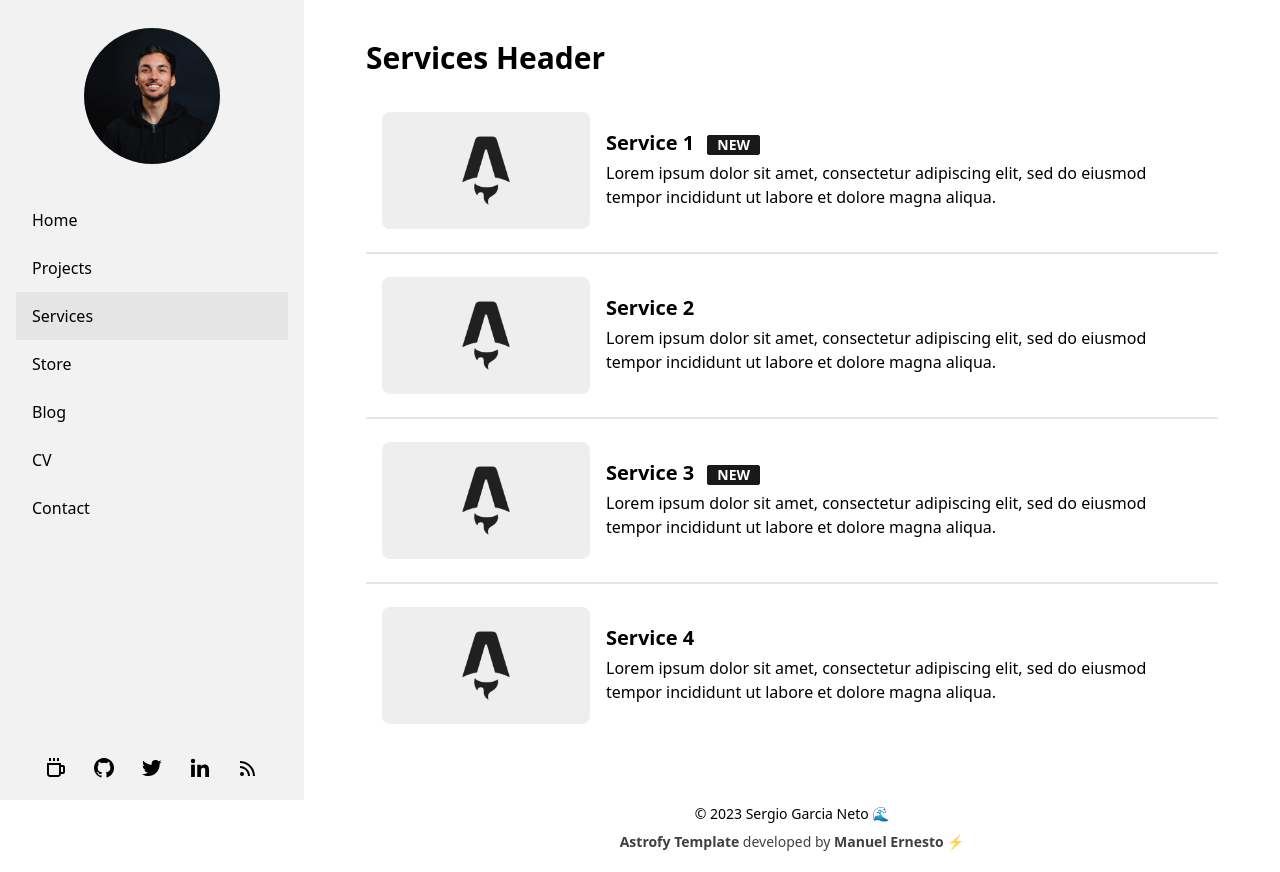
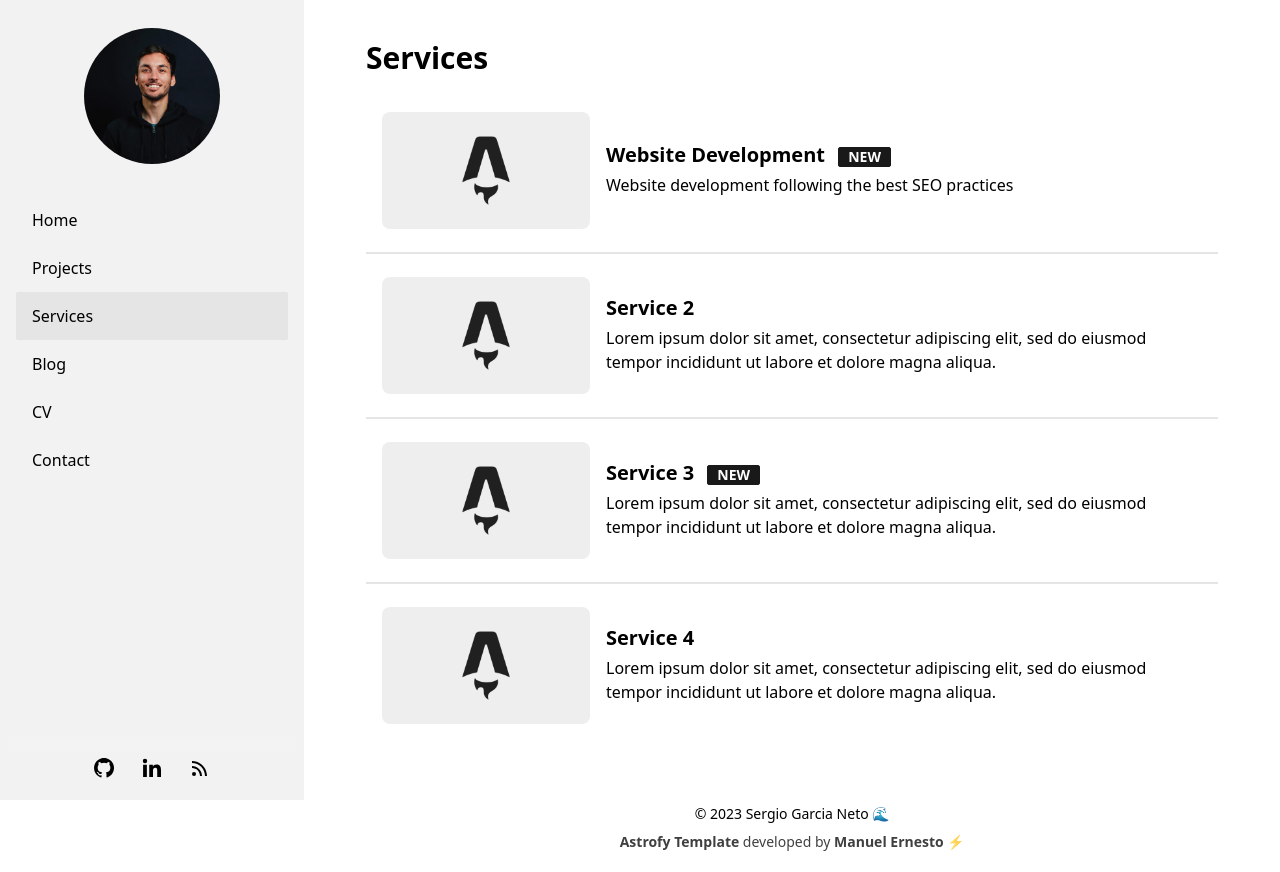
Before and after one commit to sergio-gn/sergio-gn.github.io, an Astro site: page /services in a window 1280 px wide. Built offline with nearby package versions, Linux system fonts and the light colour scheme; Astro itself is replaced by a stand-in of ours.

Commit message:
added new changes

```diff
--- a/src/components/SideBarFooter.astro
+++ b/src/components/SideBarFooter.astro
@@ -4,54 +4,13 @@
 </div>
 
 <div class="social-icons px-4 pb-5 pt-1 flex self-center justify-center sticky bottom-0 bg-base-200">
-    <a
-        href="https://manuelernestog.github.io/support-my-work/"
-        target="_blank"
-        class="mx-3"
-        aria-label="Support my work"
-        title="Support my work"
-    >
-        <svg
-            xmlns="http://www.w3.org/2000/svg"
-            width="24"
-            height="24"
-            viewBox="0 0 24 24"
-            style="fill: currentColor;transform: ;msFilter:;"
-            ><path
-                fill-rule="evenodd"
-                clip-rule="evenodd"
-                d="M5 2h2v3H5zm4 0h2v3H9zm4 0h2v3h-2zm6 7h-2V7H3v11c0 1.654 1.346 3 3 3h8c1.654 0 3-1.346 3-3h2c1.103 0 2-.897 2-2v-5c0-1.103-.897-2-2-2zm-4 9a1 1 0 0 1-1 1H6a1 1 0 0 1-1-1V9h10v9zm2-2v-5h2l.002 5H17z"
-            ></path></svg
-        >
-    </a>
-    <a href="https://github.com/manuelernestog" target="_blank" class="mx-3" aria-label="Github" title="Github">
-        <svg
-            xmlns="http://www.w3.org/2000/svg"
-            width="24"
-            height="24"
-            viewBox="0 0 24 24"
-            style="fill: currentColor;transform: ;msFilter:;"
-            ><path
-                fill-rule="evenodd"
-                clip-rule="evenodd"
-                d="M12.026 2c-5.509 0-9.974 4.465-9.974 9.974 0 4.406 2.857 8.145 6.821 9.465.499.09.679-.217.679-.481 0-.237-.008-.865-.011-1.696-2.775.602-3.361-1.338-3.361-1.338-.452-1.152-1.107-1.459-1.107-1.459-.905-.619.069-.605.069-.605 1.002.07 1.527 1.028 1.527 1.028.89 1.524 2.336 1.084 2.902.829.091-.645.351-1.085.635-1.334-2.214-.251-4.542-1.107-4.542-4.93 0-1.087.389-1.979 1.024-2.675-.101-.253-.446-1.268.099-2.64 0 0 .837-.269 2.742 1.021a9.582 9.582 0 0 1 2.496-.336 9.554 9.554 0 0 1 2.496.336c1.906-1.291 2.742-1.021 2.742-1.021.545 1.372.203 2.387.099 2.64.64.696 1.024 1.587 1.024 2.675 0 3.833-2.33 4.675-4.552 4.922.355.308.675.916.675 1.846 0 1.334-.012 2.41-.012 2.737 0 .267.178.577.687.479C19.146 20.115 22 16.379 22 11.974 22 6.465 17.535 2 12.026 2z"
-            ></path>
+
+    <a href="https://github.com/sergio-gn" target="_blank" class="mx-3" aria-label="Github" title="Github">
+        <svg xmlns="http://www.w3.org/2000/svg" width="24" height="24" viewBox="0 0 24 24" style="fill: currentColor;transform: ;msFilter:;">
+            <path fill-rule="evenodd" clip-rule="evenodd" d="M12.026 2c-5.509 0-9.974 4.465-9.974 9.974 0 4.406 2.857 8.145 6.821 9.465.499.09.679-.217.679-.481 0-.237-.008-.865-.011-1.696-2.775.602-3.361-1.338-3.361-1.338-.452-1.152-1.107-1.459-1.107-1.459-.905-.619.069-.605.069-.605 1.002.07 1.527 1.028 1.527 1.028.89 1.524 2.336 1.084 2.902.829.091-.645.351-1.085.635-1.334-2.214-.251-4.542-1.107-4.542-4.93 0-1.087.389-1.979 1.024-2.675-.101-.253-.446-1.268.099-2.64 0 0 .837-.269 2.742 1.021a9.582 9.582 0 0 1 2.496-.336 9.554 9.554 0 0 1 2.496.336c1.906-1.291 2.742-1.021 2.742-1.021.545 1.372.203 2.387.099 2.64.64.696 1.024 1.587 1.024 2.675 0 3.833-2.33 4.675-4.552 4.922.355.308.675.916.675 1.846 0 1.334-.012 2.41-.012 2.737 0 .267.178.577.687.479C19.146 20.115 22 16.379 22 11.974 22 6.465 17.535 2 12.026 2z"></path>
         </svg>
     </a>
-    <a href="https://twitter.com/manuelernestog" target="_blank" class="mx-3" aria-label="Twitter" title="Twitter">
-        <svg
-            xmlns="http://www.w3.org/2000/svg"
-            width="24"
-            height="24"
-            viewBox="0 0 24 24"
-            style="fill: currentColor;transform: ;msFilter:;"
-            ><path
-                d="M19.633 7.997c.013.175.013.349.013.523 0 5.325-4.053 11.461-11.46 11.461-2.282 0-4.402-.661-6.186-1.809.324.037.636.05.973.05a8.07 8.07 0 0 0 5.001-1.721 4.036 4.036 0 0 1-3.767-2.793c.249.037.499.062.761.062.361 0 .724-.05 1.061-.137a4.027 4.027 0 0 1-3.23-3.953v-.05c.537.299 1.16.486 1.82.511a4.022 4.022 0 0 1-1.796-3.354c0-.748.199-1.434.548-2.032a11.457 11.457 0 0 0 8.306 4.215c-.062-.3-.1-.611-.1-.923a4.026 4.026 0 0 1 4.028-4.028c1.16 0 2.207.486 2.943 1.272a7.957 7.957 0 0 0 2.556-.973 4.02 4.02 0 0 1-1.771 2.22 8.073 8.073 0 0 0 2.319-.624 8.645 8.645 0 0 1-2.019 2.083z"
-            ></path>
-        </svg>
-    </a>
-    <a
-        href="https://www.linkedin.com/in/manuelernestogr"
+    <a href="https://www.linkedin.com/in/sergio-gn/"
         target="_blank"
         class="mx-3"
         aria-label="Linkedin"
--- a/src/components/SideBarMenu.astro
+++ b/src/components/SideBarMenu.astro
@@ -7,7 +7,7 @@ const activeClass = "bg-base-300"; // For primary color replace with `active` cl
     <li><a class="py-3 text-base" id="home" href="/">Home</a></li>
     <li><a class="py-3 text-base" id="projects" href="/projects">Projects</a></li>
     <li><a class="py-3 text-base" id="services" href="/services">Services</a></li>
-    <li><a class="py-3 text-base" id="store" href="/store">Store</a></li>
+    <!-- <li><a class="py-3 text-base" id="store" href="/store">Store</a></li> -->
     <li><a class="py-3 text-base" id="blog" href="/blog/">Blog</a></li>
     <li><a class="py-3 text-base" id="cv" href="/cv">CV</a></li>
     <li>
--- a/src/pages/services.astro
+++ b/src/pages/services.astro
@@ -5,13 +5,13 @@ import HorizontalCard from "../components/HorizontalCard.astro";
 
 <BaseLayout title="Projects" sideBarActiveItemID="services">
   <div>
-    <div class="text-3xl w-full font-bold mb-5">Services Header</div>
+    <div class="text-3xl w-full font-bold mb-5">Services</div>
   </div>
 
   <HorizontalCard
-    title="Service 1"
+    title="Website Development"
     img="/post_img.webp"
-    desc="Lorem ipsum dolor sit amet, consectetur adipiscing elit, sed do eiusmod tempor incididunt ut labore et dolore magna aliqua."
+    desc="Website development following the best SEO practices"
     badge="NEW"
     url="#"
   />
```
